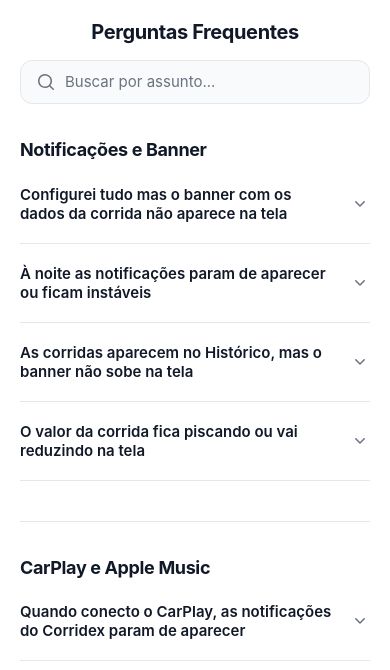
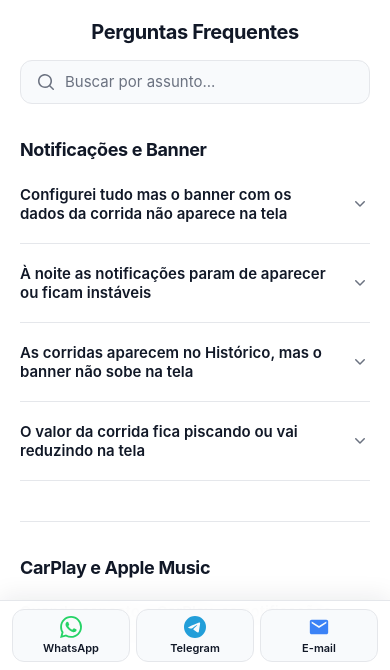
Before and after one commit to fernandakimiek/corridex-landing-page, a plain HTML site: page suporte.html in a window 390 px wide. Shown: the part 174-844 px from the top of the page. Drawn offline with Linux system fonts and the light colour scheme; a script that the page names is missing.

Commit message:
- Adicionado canais de atendimento no footer quando for mobile

```diff
--- a/css/site.css
+++ b/css/site.css
@@ -1122,6 +1122,10 @@ img {
   color: var(--muted);
 }
 
+.support-channels-bar {
+  display: none;
+}
+
 /* Responsive */
 @media (min-width: 640px) {
   .testimonial-card {
@@ -1161,6 +1165,70 @@ img {
   }
 }
 
+@media (max-width: 767px) {
+  body.support-page {
+    padding-bottom: calc(4.75rem + env(safe-area-inset-bottom, 0px));
+  }
+
+  .support-channels-bar {
+    display: flex;
+    position: fixed;
+    bottom: 0;
+    left: 0;
+    right: 0;
+    z-index: 50;
+    gap: 0.375rem;
+    padding: 0.5rem 0.75rem;
+    padding-bottom: calc(0.5rem + env(safe-area-inset-bottom, 0px));
+    background: rgba(255, 255, 255, 0.96);
+    backdrop-filter: blur(12px);
+    -webkit-backdrop-filter: blur(12px);
+    border-top: 1px solid var(--border);
+    box-shadow: 0 -4px 24px rgba(15, 23, 42, 0.08);
+  }
+
+  .support-channels-bar__item {
+    flex: 1;
+    display: flex;
+    flex-direction: column;
+    align-items: center;
+    justify-content: center;
+    gap: 0.25rem;
+    min-height: 3.25rem;
+    padding: 0.375rem 0.25rem;
+    border-radius: 12px;
+    border: 1px solid var(--border);
+    background: var(--bg-muted);
+    text-decoration: none;
+    transition: background-color 0.2s, border-color 0.2s;
+    -webkit-tap-highlight-color: transparent;
+  }
+
+  .support-channels-bar__item:active {
+    background: #ffffff;
+  }
+
+  .support-channels-bar__item svg {
+    width: 1.375rem;
+    height: 1.375rem;
+  }
+
+  .support-channels-bar__item span {
+    font-size: 0.6875rem;
+    font-weight: 600;
+    color: var(--text);
+    line-height: 1.2;
+  }
+
+  .support-contact .support-channels {
+    display: none;
+  }
+
+  .support-contact-subtitle {
+    margin-bottom: 1rem;
+  }
+}
+
 @media (max-width: 480px) {
   .testimonials-carousel {
     padding: 0 2.25rem;
--- a/js/translations.js
+++ b/js/translations.js
@@ -182,6 +182,7 @@ window.CORRIDEX_TRANSLATIONS = {
     "support.telegramAriaLabel": "Contato via Telegram",
     "support.emailLabel": "E-mail",
     "support.emailAriaLabel": "Enviar e-mail para suporte",
+    "support.channelsBarAriaLabel": "Canais de atendimento",
     "support.responseTime": "Tempo médio de resposta: 24h úteis",
   },
   en: {
@@ -362,6 +363,7 @@ window.CORRIDEX_TRANSLATIONS = {
     "support.telegramAriaLabel": "Contact via Telegram",
     "support.emailLabel": "Email",
     "support.emailAriaLabel": "Send email to support",
+    "support.channelsBarAriaLabel": "Support channels",
     "support.responseTime": "Average response time: 24 business hours",
   },
   es: {
@@ -550,6 +552,7 @@ window.CORRIDEX_TRANSLATIONS = {
     "support.telegramAriaLabel": "Contacto por Telegram",
     "support.emailLabel": "Correo",
     "support.emailAriaLabel": "Enviar correo a soporte",
+    "support.channelsBarAriaLabel": "Canales de atención",
     "support.responseTime": "Tiempo promedio de respuesta: 24h hábiles",
   },
 };
--- a/suporte.html
+++ b/suporte.html
@@ -43,7 +43,7 @@
     <link rel="manifest" href="https://corridex.app/site.webmanifest" />
     <link rel="stylesheet" href="css/site.css" />
   </head>
-  <body>
+  <body class="support-page">
     <noscript
       ><iframe
         src="https://www.googletagmanager.com/ns.html?id=GTM-WQGSQJ58"
@@ -576,6 +576,59 @@
       </div>
     </footer>
 
+    <aside
+      class="support-channels-bar"
+      data-i18n-aria-label="support.channelsBarAriaLabel"
+      aria-label="Canais de atendimento"
+    >
+      <a
+        class="support-channels-bar__item support-channel--whatsapp"
+        href="https://wa.me/message/ON3GNOTDII42F1"
+        target="_blank"
+        rel="noopener noreferrer"
+        data-i18n-aria-label="support.whatsappAriaLabel"
+        aria-label="Contato via WhatsApp"
+      >
+        <svg viewBox="0 0 24 24" aria-hidden="true">
+          <path
+            fill="currentColor"
+            d="M17.472 14.382c-.297-.149-1.758-.867-2.03-.967-.273-.099-.471-.148-.67.15-.197.297-.767.966-.94 1.164-.173.199-.347.223-.644.075-.297-.15-1.255-.463-2.39-1.475-.883-.788-1.48-1.761-1.653-2.059-.173-.297-.018-.458.13-.606.134-.133.298-.347.446-.52.149-.174.198-.298.298-.497.099-.198.05-.371-.025-.52-.075-.149-.669-1.612-.916-2.207-.242-.579-.487-.5-.669-.51-.173-.008-.371-.01-.57-.01-.198 0-.52.074-.792.372-.272.297-1.04 1.016-1.04 2.479 0 1.462 1.065 2.875 1.213 3.074.149.198 2.096 3.2 5.077 4.487.709.306 1.262.489 1.694.625.712.227 1.36.195 1.871.118.571-.085 1.758-.719 2.006-1.413.248-.694.248-1.289.173-1.413-.074-.124-.272-.198-.57-.347m-5.421 7.403h-.004a9.87 9.87 0 01-5.031-1.378l-.361-.214-3.741.982.998-3.648-.235-.374a9.86 9.86 0 01-1.51-5.26c.001-5.45 4.436-9.884 9.888-9.884 2.64 0 5.122 1.03 6.988 2.898a9.825 9.825 0 012.893 6.994c-.003 5.45-4.435 9.884-9.881 9.884m8.413-18.297A11.815 11.815 0 0012.05 0C5.495 0 .16 5.335.157 11.892c0 2.096.547 4.142 1.588 5.945L.057 24l6.305-1.654a11.882 11.882 0 005.683 1.448h.005c6.554 0 11.89-5.335 11.893-11.893a11.821 11.821 0 00-3.48-8.413z"
+          />
+        </svg>
+        <span data-i18n="support.whatsappLabel">WhatsApp</span>
+      </a>
+      <a
+        class="support-channels-bar__item support-channel--telegram"
+        href="https://t.me/corridex"
+        target="_blank"
+        rel="noopener noreferrer"
+        data-i18n-aria-label="support.telegramAriaLabel"
+        aria-label="Contato via Telegram"
+      >
+        <svg viewBox="0 0 24 24" aria-hidden="true">
+          <path
+            fill="currentColor"
+            d="M11.944 0A12 12 0 0 0 0 12a12 12 0 0 0 12 12 12 12 0 0 0 12-12A12 12 0 0 0 12 0a12 12 0 0 0-.056 0zm4.962 7.224c.1-.002.321.023.465.14a.506.506 0 0 1 .171.325c.016.093.036.306.02.472-.18 1.898-.962 6.502-1.36 8.627-.168.9-.499 1.201-.82 1.23-.696.065-1.225-.46-1.9-.902-1.056-.693-1.653-1.124-2.678-1.8-1.185-.78-.417-1.21.258-1.91.177-.184 3.247-2.977 3.307-3.23.007-.032.014-.15-.056-.212s-.174-.041-.249-.024c-.106.024-1.793 1.14-5.061 3.345-.48.33-.913.49-1.302.48-.428-.008-1.252-.241-1.865-.44-.752-.245-1.349-.374-1.297-.789.027-.216.325-.437.893-.663 3.498-1.524 5.83-2.529 6.998-3.014 3.332-1.386 4.025-1.627 4.476-1.635z"
+          />
+        </svg>
+        <span data-i18n="support.telegramLabel">Telegram</span>
+      </a>
+      <a
+        class="support-channels-bar__item support-channel--email"
+        href="mailto:contato@corridex.app?subject=Suporte%20Corridex%20iOS"
+        data-i18n-aria-label="support.emailAriaLabel"
+        aria-label="Enviar e-mail para suporte"
+      >
+        <svg viewBox="0 0 24 24" aria-hidden="true">
+          <path
+            fill="currentColor"
+            d="M20 4H4c-1.1 0-2 .9-2 2v12c0 1.1.9 2 2 2h16c1.1 0 2-.9 2-2V6c0-1.1-.9-2-2-2zm0 4-8 5-8-5V6l8 5 8-5v2z"
+          />
+        </svg>
+        <span data-i18n="support.emailLabel">E-mail</span>
+      </a>
+    </aside>
+
     <script src="js/translations.js"></script>
     <script src="js/i18n.js"></script>
     <script src="js/site.js"></script>
```
